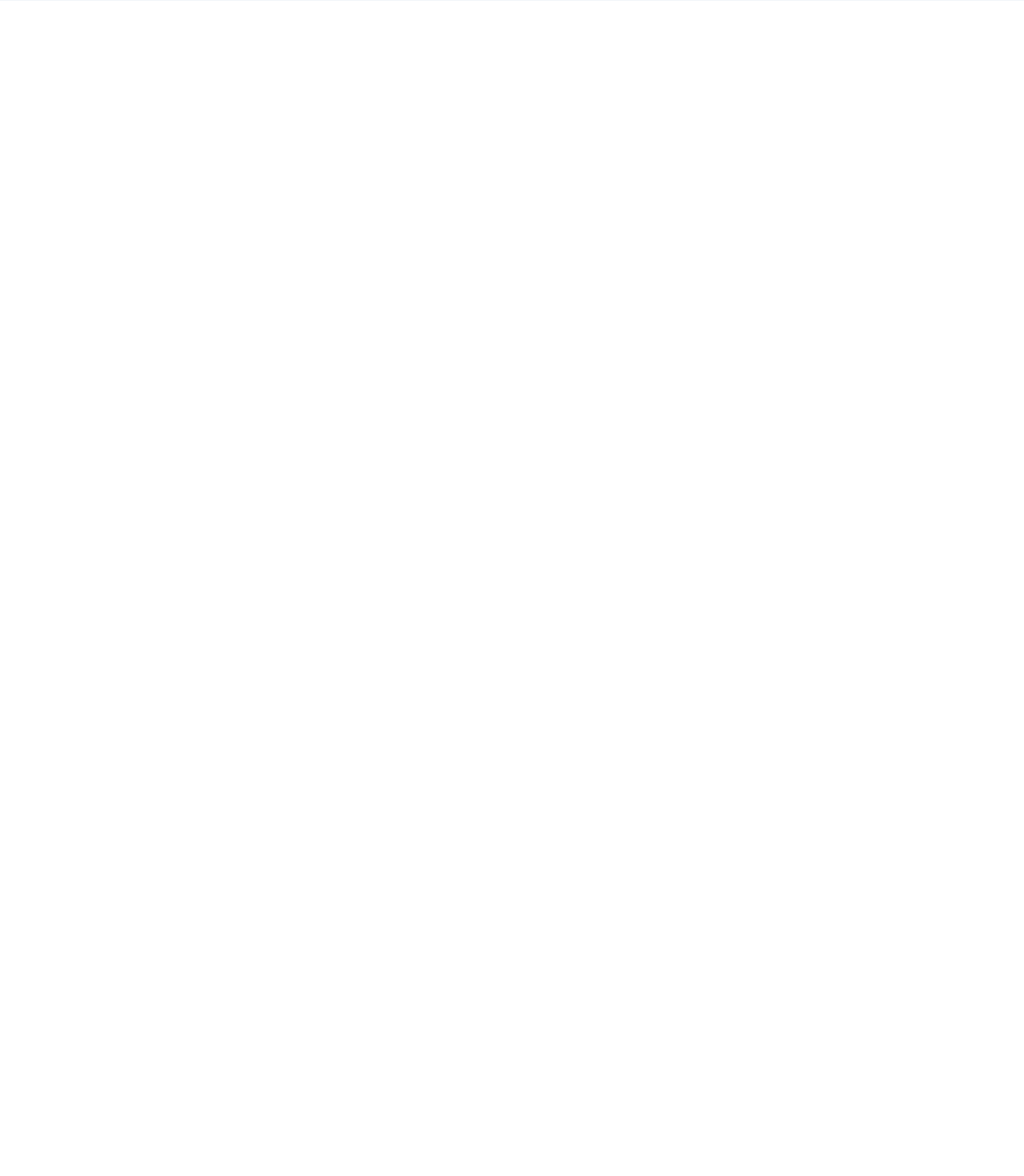
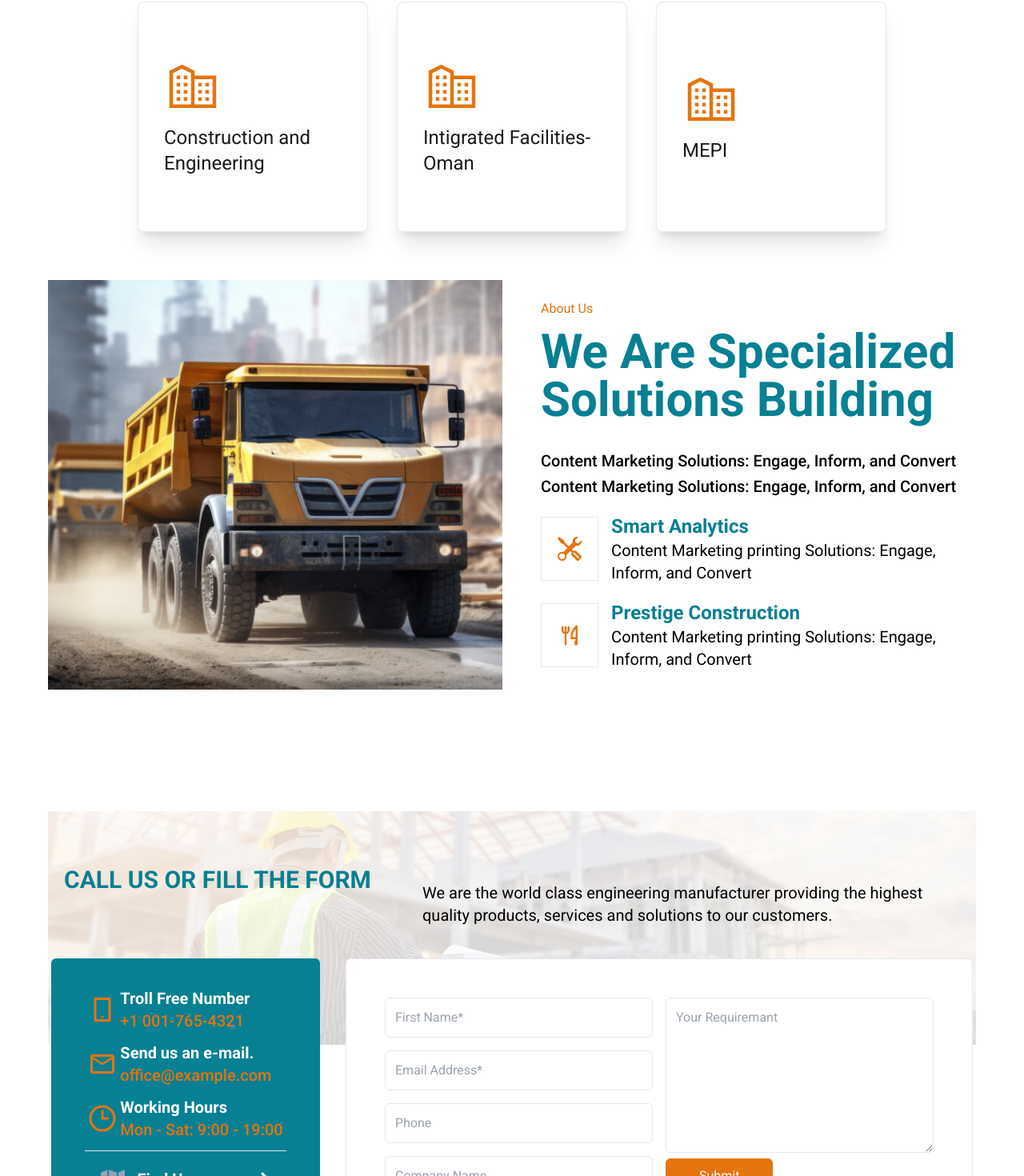
Before and after one commit to ansanonymo/nanco, a React (Vite) app: page / in a window 1280 px wide. Shown: the part 996-2466 px from the top of the page at 80% size. Before the commit the page ends 997 px from the top, so only its background shows below. Built offline with nearby package versions, Linux system fonts and the light colour scheme.

Commit message:
add shariff updated about section in home

```diff
--- a/src/App.jsx
+++ b/src/App.jsx
@@ -2,18 +2,18 @@ import React from "react";
 // import ContactPage from "./pages/ContactPage";
 // import BusinessLinesPage from "./pages/BuissnessLinesPage";
 // import BuissnessLines from "./pages/BuissnessLinesPage";
-// import HomePage from "./pages/HomePage";
+import HomePage from "./pages/HomePage";
 // import OtherPage from "./pages/OtherPage";
-import PeoplesPage from "./pages/PeoplesPage";
+// import PeoplesPage from "./pages/PeoplesPage";
 
 function App() {
   return (
     <>
-      {/* <HomePage /> */}
+      <HomePage />
       {/* <OtherPage /> */}
       {/* <BusinessLinesPage /> */}
       {/* <ContactPage /> */}
-      <PeoplesPage />
+      {/* <PeoplesPage /> */}
     </>
   );
 }
--- /dev/null
+++ b/src/components/home/HomeAbout/Details.jsx
@@ -0,0 +1,15 @@
+import React from 'react'
+import { RiSmartphoneLine } from "react-icons/ri";
+export default function Details({icon,title,info}) {
+  return (
+    <div className='flex  place-items-center gap-1'>
+          <div className="icon  lg:text-5xl text-3xl text-secondary">
+              {icon}
+          </div>
+          <div className="text text-xl flex justify-start flex-col place-items-start">
+              <h1 className='text-white font-semibold lg:text-xl text-lg '>{title }</h1>
+              <p className='text-secondary font-medium lg:text-xl text-base'>{info }</p>
+          </div>
+    </div>
+  )
+}
--- /dev/null
+++ b/src/components/home/HomeAbout/DetailsBox.jsx
@@ -0,0 +1,27 @@
+import React from 'react'
+import Details from './Details'
+import { RiSmartphoneLine } from 'react-icons/ri'
+import { IoMailOpen } from "react-icons/io5";
+import { LuClock3 } from "react-icons/lu";
+import { FaArrowRight, FaMap } from 'react-icons/fa';
+export default function DetailsBox() {
+  return (
+    <div className='bg-primary py-4 lg:py-0 w-full h-full flex flex-col justify-center place-items-center rounded-md'>
+          <div className="div flex flex-col gap-3">
+              <Details icon={<RiSmartphoneLine />} title={"Troll Free Number"} info={"+1 001-765-4321"} />
+              <Details icon={<IoMailOpen />} title={"Send us an e-mail."} info={"office@example.com"} />
+              <Details icon={<LuClock3 />} title={"Working Hours"} info={"Mon - Sat: 9:00 - 19:00"} />
+              <Details />
+
+          </div>
+          <div className=' p-5 flex gap-4  border-t place-items-center '>
+              <div className='text-3xl text-slate-400'>
+                  <FaMap/>
+              </div>
+              <div className='flex gap-2 place-items-center text-white text-xl font-bold'>
+                  Find Us on map <FaArrowRight/>
+              </div>
+          </div>
+    </div>
+  )
+}
--- /dev/null
+++ b/src/components/home/HomeAbout/Forn.jsx
@@ -0,0 +1,22 @@
+import React from 'react'
+
+export default function Form() {
+  return (
+    <div className='w-[100%] lg:p-12 p-5 bg-white border h-full rounded-md'>
+          <form action="" className='flex w-full flex-col lg:flex-row md:flex-row  gap-4  justify-center place-items-start'>
+              <div className="input  w-full flex flex-col gap-4 h-full">
+                  <input type="text" placeholder='First Name*' className='w-full p-3 border rounded-md focus:outline-none' />
+                  <input type="text" placeholder='Email Address*' className='w-full p-3 border rounded-md focus:outline-none' />
+                  <input type="text" placeholder='Phone' className='w-full p-3 border rounded-md focus:outline-none' />
+                  <input type="text" placeholder='Company Name' className='w-full p-3 border rounded-md focus:outline-none' />
+              </div>
+              <div className='w-full h-full'>
+                  <textarea name="" id="" rows={7} placeholder='Your Requiremant'  className='w-full p-3 border rounded-md focus:outline-none'></textarea>
+                  <div className="but">
+                      <button className='px-10 py-2 bg-secondary text-white rounded-md'>Submit</button>
+                  </div>
+              </div>
+      </form>
+    </div>
+  )
+}
--- a/src/components/home/HomeAbout/HomeAbout.jsx
+++ b/src/components/home/HomeAbout/HomeAbout.jsx
@@ -1,32 +1,46 @@
 import React from "react";
-import { FaRegArrowAltCircleRight } from "react-icons/fa";
-import bg from "./../../../asset/About/bg.png";
-import girlIamge from "./../../../asset/About/girl.png";
+import { BsTools } from "react-icons/bs";
+import { TbToolsKitchen2 } from "react-icons/tb";
+import truckImage from "./../../../asset/About/Truck.jpg";
+import IconBox from "./IconBox";
 
 export default function HomeAbout() {
   return (
-    <div
-      className="my-14 w-full mx-auto relative bg-primary bg-cover"
-      style={{ backgroundImage: `url(${bg})` }}
-    >
-      <div className="container  flex flex-col lg:flex-row lg:justify-between md:justify-between justify-center lg:place-items-end md:place-items-end">
-        <div className="textBox lg:py-20 md:py-20 py-10 w-full">
-          <h1 className=" text-4xl lg:text-6xl md:text-5xl font-bold text-white py-5 ">
-            Let's bulid something great together!
-          </h1>
-          <p className="text-xl text-white pb-10">
-            Don't wait any longer to bring your construction dreams to life.
-            Partner with Builtup and experience unparalleled service and
-            quality.
-          </p>
-          <div className="">
-            <button className="flex place-items-center gap-3 lg:px-12 relative lg:py-6 px-7 py-4 text-xl rounded-lg bg-transparent overflow-hidden hover:outline  after:-z-[1] z-10 transition-all duration-1000 after:hover:w-0 after:transition-all hover:outline-white after:duration-1000 after:hover:opacity-0 after:absolute after:w-full after:h-full after:top-0 after:left-0 after:bg-secondary after:border-secondary after:border-2 text-white ">
-              Get Free Qutes <FaRegArrowAltCircleRight />{" "}
-            </button>
+    <div className="container my-5">
+      <div className="grid lg:grid-cols-2 md:grid-cols-2 grid-cols-1 w-full h-full gap-6 justify-between">
+        <div className="imgBox w-full h-full relative overflow-hidden group min-h-72 lg:min-h-0 md:min-h-0">
+          <div className="shade z-20 -rotate-45 absolute transition-all duration-1000 group-hover:translate-x-[50rem] group-hover:-translate-y-80 w-[30%] h-[200%] opacity-30 backdrop-blur-md shadow-lg shadow-white bg-white top-0 left-0 -translate-x-96"></div>
+          <img
+            src={truckImage}
+            className=" absolute w-full h-full object-cover transition-all duration-1000 group-hover:scale-110"
+            alt="Truck Image"
+          />
+        </div>
+        <div className="text w-full p-6">
+          <div className="small text-secondary">About Us</div>
+          <div className="heading lg:text-6xl text-3xl py-3 font-bold text-primary md:text-4xl">
+            We Are Specialized Solutions Building
           </div>
-        </div>
-        <div className="imageBox   lg:flex h-full flex justify-end relative w-[100%] ">
-          <img src={girlIamge} alt="" className=" -mb-5" />
+          <div className="p lg:text-xl text-sm flex flex-col gap-1 py-5 text-darkShade font-medium">
+            <p>Content Marketing Solutions: Engage, Inform, and Convert</p>
+            <p>Content Marketing Solutions: Engage, Inform, and Convert</p>
+          </div>
+          <div className="icon flex flex-col gap-5">
+            <IconBox
+              icon={<BsTools />}
+              title={"Smart Analytics"}
+              desc={
+                "Content Marketing printing Solutions: Engage, Inform, and Convert"
+              }
+            />
+            <IconBox
+              icon={<TbToolsKitchen2 />}
+              title={"Prestige Construction"}
+              desc={
+                "Content Marketing printing Solutions: Engage, Inform, and Convert"
+              }
+            />
+          </div>
         </div>
       </div>
     </div>
--- /dev/null
+++ b/src/components/home/HomeAbout/IconBox.jsx
@@ -0,0 +1,22 @@
+import React from 'react'
+import { BsTools } from "react-icons/bs";
+export default function IconBox({icon,title,desc}) {
+  return (
+    <div className='flex justify-start place-items-center group gap-4'>
+          <div className="iconBox p-6 border  relative overflow-hidden flex justify-center place-items-center ">
+              <div className="shade absolute -z-30 transition-all duration-700  bg-secondary w-[100%] h-0 group-hover:h-[130%] bottom-0 left-0 rounded-tl-3xl rounded-tr-3xl">
+
+              </div>
+              <span className='text-3xl text-secondary transition-all duration-700 group-hover:scale-90 group-hover:text-white z-30 tex'>{icon }</span>
+          </div>
+          <div className="text">
+              <div className="header lg:text-2xl md:text-xl text-base font-bold text-primary transition-all duration-700 hover:text-secondary">
+                  {title}
+              </div>
+              <div className="desc lg:text-xl md:text-lg text-base text-darkShade">
+                  {desc}
+              </div>
+          </div>
+    </div>
+  )
+}
--- /dev/null
+++ b/src/components/home/_deprecated/HomeAbout/HomeAbout.jsx
@@ -0,0 +1,34 @@
+import React from "react";
+import { FaRegArrowAltCircleRight } from "react-icons/fa";
+import bg from "./../../../asset/About/bg.png";
+import girlIamge from "./../../../asset/About/girl.png";
+
+export default function HomeAbout() {
+  return (
+    <div
+      className="my-14 w-full mx-auto relative bg-primary bg-cover"
+      style={{ backgroundImage: `url(${bg})` }}
+    >
+      <div className="container  flex flex-col lg:flex-row lg:justify-between md:justify-between justify-center lg:place-items-end md:place-items-end">
+        <div className="textBox lg:py-20 md:py-20 py-10 w-full">
+          <h1 className=" text-4xl lg:text-6xl md:text-5xl font-bold text-white py-5 ">
+            Let's bulid something great together!
+          </h1>
+          <p className="text-xl text-white pb-10">
+            Don't wait any longer to bring your construction dreams to life.
+            Partner with Builtup and experience unparalleled service and
+            quality.
+          </p>
+          <div className="">
+            <button className="flex place-items-center gap-3 lg:px-12 relative lg:py-6 px-7 py-4 text-xl rounded-lg bg-transparent overflow-hidden hover:outline  after:-z-[1] z-10 transition-all duration-1000 after:hover:w-0 after:transition-all hover:outline-white after:duration-1000 after:hover:opacity-0 after:absolute after:w-full after:h-full after:top-0 after:left-0 after:bg-secondary after:border-secondary after:border-2 text-white ">
+              Get Free Qutes <FaRegArrowAltCircleRight />{" "}
+            </button>
+          </div>
+        </div>
+        <div className="imageBox   lg:flex h-full flex justify-end relative w-[100%] ">
+          <img src={girlIamge} alt="" className=" -mb-5" />
+        </div>
+      </div>
+    </div>
+  );
+}
--- a/src/pages/HomePage.jsx
+++ b/src/pages/HomePage.jsx
@@ -1,11 +1,11 @@
+import HomeAbout from "../components/home/HomeAbout/HomeAbout";
 import Footer from "./../components/common/Footer/Footer";
 import Nav from "./../components/common/Nav/Nav";
 import Hero from "./../components/home/Hero/Hero";
-import HomeAbout from "./../components/home/HomeAbout/HomeAbout";
-import HomeClientsSection from "./../components/home/HomeClientsSection/HomeClientsSection";
+// import HomeClientsSection from "./../components/home/HomeClientsSection/HomeClientsSection";
 import HomeContact from "./../components/home/HomeContact/HomeContact";
-import HomeOurJourny from "./../components/home/HomeOurJourny/HomeOurJourny";
-import HomeProjects from "./../components/home/HomeProjects/HomeProjects";
+// import HomeOurJourny from "./../components/home/HomeOurJourny/HomeOurJourny";
+// import HomeProjects from "./../components/home/HomeProjects/HomeProjects";
 import HomeServicesSection from "./../components/home/HomeServicesSection/HomeServicesSection";
 import ProjectCounter from "./../components/home/ProjectCounter/ProjectCounter";
 
@@ -17,9 +17,9 @@ export default function HomePage() {
       <ProjectCounter />
       <HomeServicesSection />
       <HomeAbout />
-      <HomeProjects />
-      <HomeClientsSection />
-      <HomeOurJourny />
+      {/* <HomeProjects /> */}
+      {/* <HomeClientsSection /> */}
+      {/* <HomeOurJourny /> */}
       <HomeContact />
       <Footer />
     </>
```
Also changed, not shown: src/asset/About/Truck.jpg (added).
